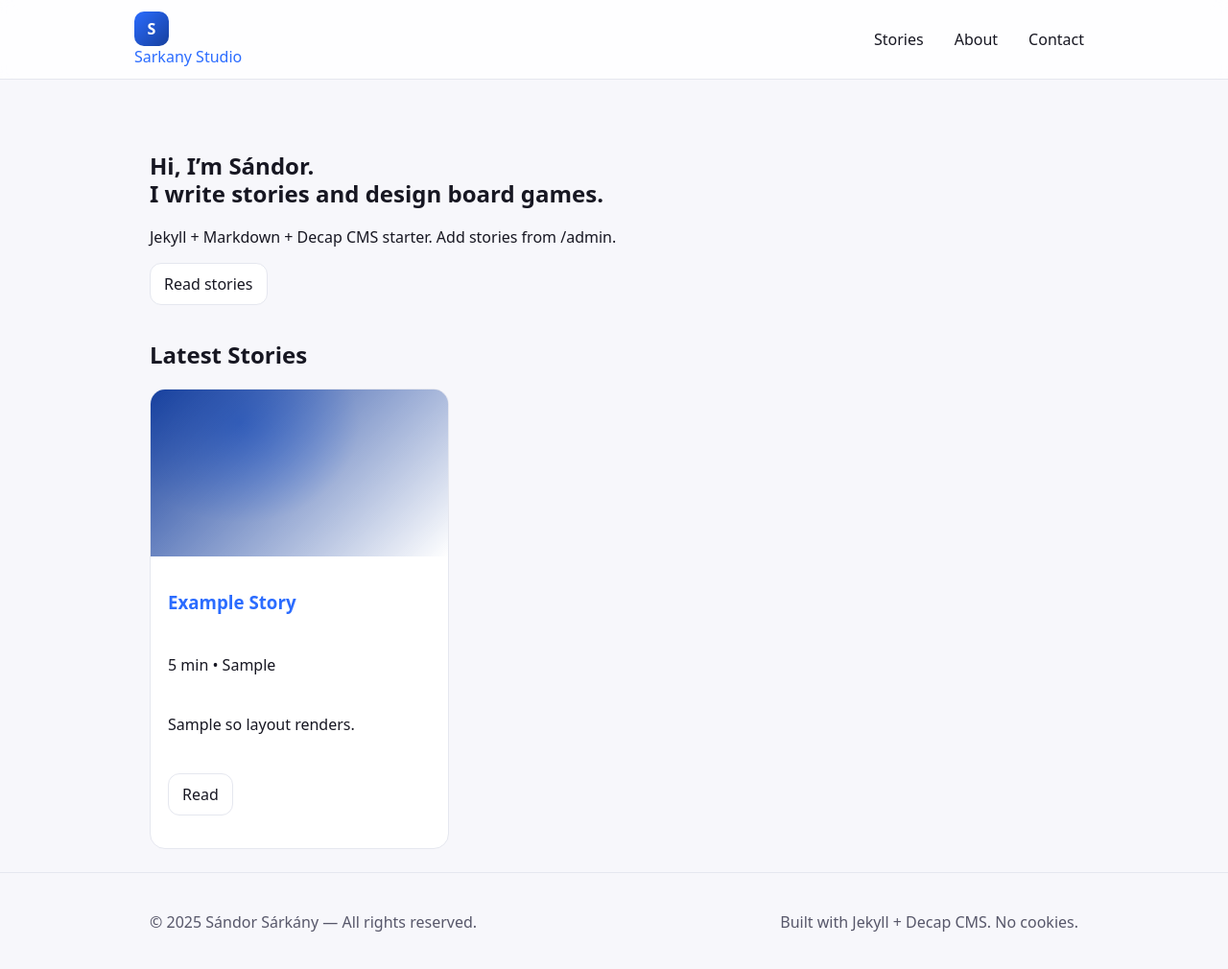
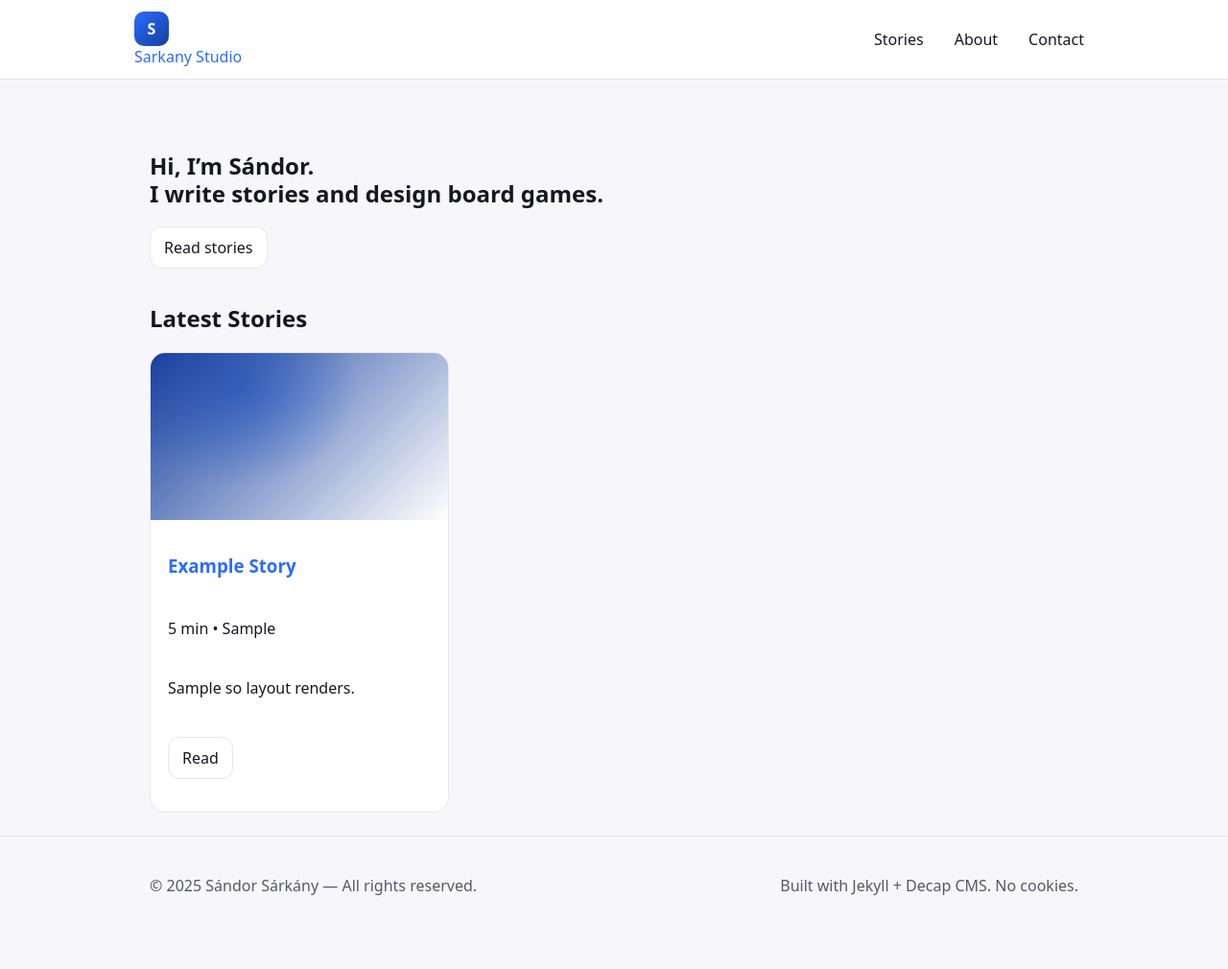
Before and after one commit to sarkanynexus/Main_Site, a Jekyll site: the page built from index.md, in a window 1280 px wide and 1012 px high. Shown: the whole window at 96% size. Built offline with Jekyll 4.4.1, drawn with Linux system fonts in a browser that asks for light colours; a script that is not in the unit is left out.

Commit message:
Update index.md

```diff
--- a/index.md
+++ b/index.md
@@ -4,7 +4,6 @@ title: "Home"
 ---
 <section class="hero">
   <h1>Hi, I’m Sándor.<br/>I write stories and design board games.</h1>
-  <p>Jekyll + Markdown + Decap CMS starter. Add stories from /admin.</p>
   <div style="margin-top:16px; display:flex; gap:12px; flex-wrap:wrap">
     <a class="btn" href="{{ '/stories/' | relative_url }}">Read stories</a>
   </div>
```
